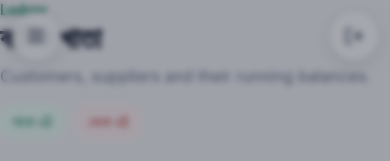
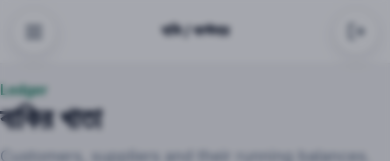
Before and after one commit to joy11122/talikhata-dual-ai-voice-controll, a Next.js app: page /dashboard/parties in a window 390 px wide. Shown: the top 161 px of the page. Built offline with nearby package versions, Linux system fonts and the light colour scheme; no server answers.

Commit message:
fix mobile dashboard header hierarchy and safe content spacing

```diff
--- a/app/dashboard/layout.tsx
+++ b/app/dashboard/layout.tsx
@@ -131,17 +131,39 @@ export default function DashboardLayout({ children }: { children: React.ReactNod
           <div className="ml-auto">{status !== 'loading' && <UserMenu name={user?.name ?? ''} email={user?.email ?? ''} />}</div>
         </header>
 
-        {/* Mobile navigation trigger — intentionally minimal so it does not break the Apple-style dashboard composition. */}
-        <div className="fixed left-3 right-3 top-3 z-[45] flex items-center justify-between md:hidden">
-          <button type="button" onClick={() => setMobileOpen(true)} className="flex h-12 w-12 items-center justify-center rounded-full border border-white/90 bg-white/90 text-slate-700 shadow-[0_4px_18px_rgba(15,23,42,0.12)] backdrop-blur-xl" aria-label="Open dashboard navigation">
-            <Menu size={22} />
-          </button>
-          <button type="button" onClick={() => void signOut({ callbackUrl: '/signin' })} className="flex h-12 w-12 items-center justify-center rounded-full border border-white/90 bg-white/90 text-slate-700 shadow-[0_4px_18px_rgba(15,23,42,0.12)] backdrop-blur-xl transition hover:bg-white active:scale-95" aria-label="Sign out" title="Sign out">
-            <LogOut size={20} />
-          </button>
-        </div>
+        {/* Mobile app header: fixed controls with a dedicated title column prevent overlap on narrow screens. */}
+        <header className="fixed inset-x-0 top-0 z-[45] h-16 border-b border-black/[0.06] bg-white/90 px-3 backdrop-blur-xl md:hidden">
+          <div className="grid h-full grid-cols-[44px_minmax(0,1fr)_44px] items-center gap-2">
+            <button
+              type="button"
+              onClick={() => setMobileOpen(true)}
+              className="flex h-11 w-11 items-center justify-center rounded-full border border-black/[0.06] bg-white text-slate-700 shadow-[0_4px_18px_rgba(15,23,42,0.10)] transition active:scale-95"
+              aria-label="Open dashboard navigation"
+            >
+              <Menu size={22} />
+            </button>
 
-        <main className="min-h-screen px-0 pb-0 pt-0 sm:px-0 md:px-8 md:pb-10 md:pt-3">{children}</main>
+            <div className="min-w-0 px-1 text-center">
+              <p className="truncate text-[15px] font-bold tracking-[-0.02em] text-slate-900">
+                {currentTitle}
+              </p>
+            </div>
+
+            <button
+              type="button"
+              onClick={() => void signOut({ callbackUrl: '/signin' })}
+              className="ml-auto flex h-11 w-11 items-center justify-center rounded-full border border-black/[0.06] bg-white text-slate-700 shadow-[0_4px_18px_rgba(15,23,42,0.10)] transition hover:bg-slate-50 active:scale-95"
+              aria-label="Sign out"
+              title="Sign out"
+            >
+              <LogOut size={19} />
+            </button>
+          </div>
+        </header>
+
+        <main className="min-h-screen px-0 pb-36 pt-20 sm:px-0 md:px-8 md:pb-10 md:pt-3">
+          {children}
+        </main>
         <VoiceControl />
       </div>
     </div>
```
